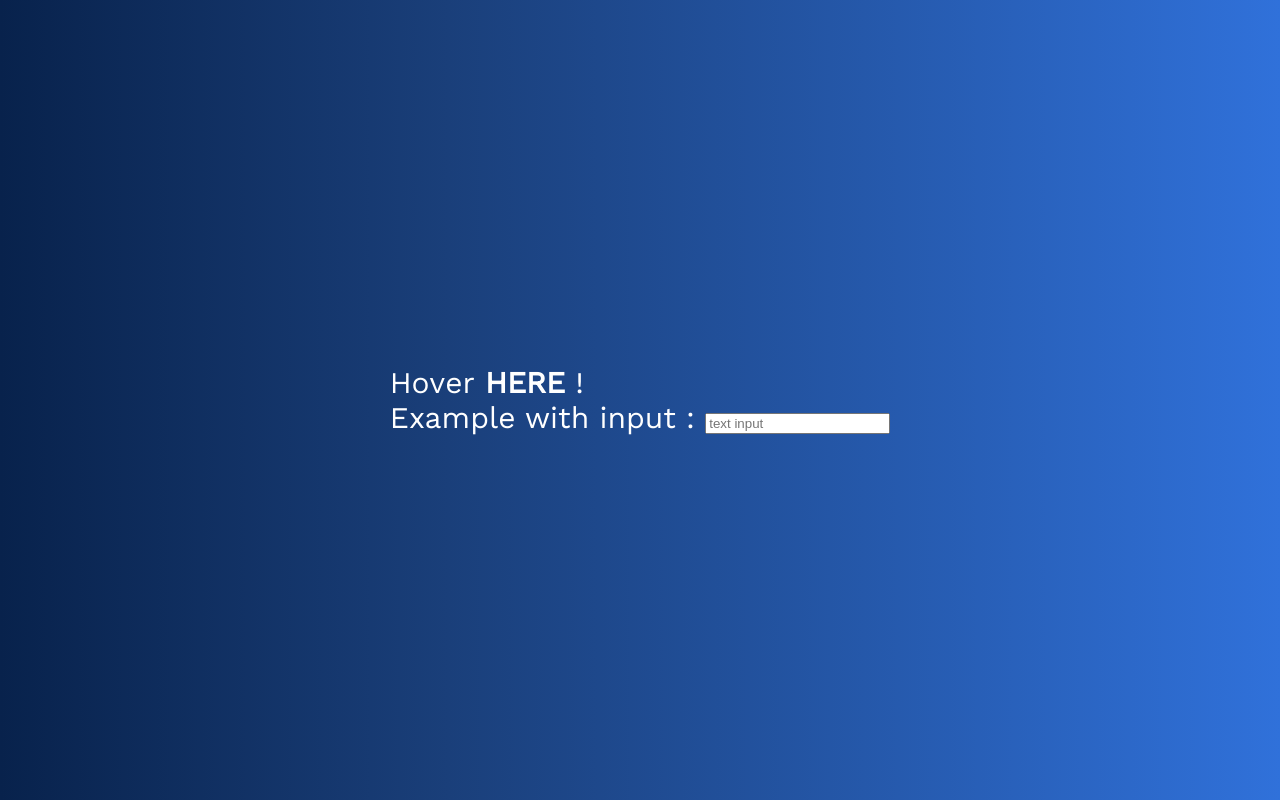
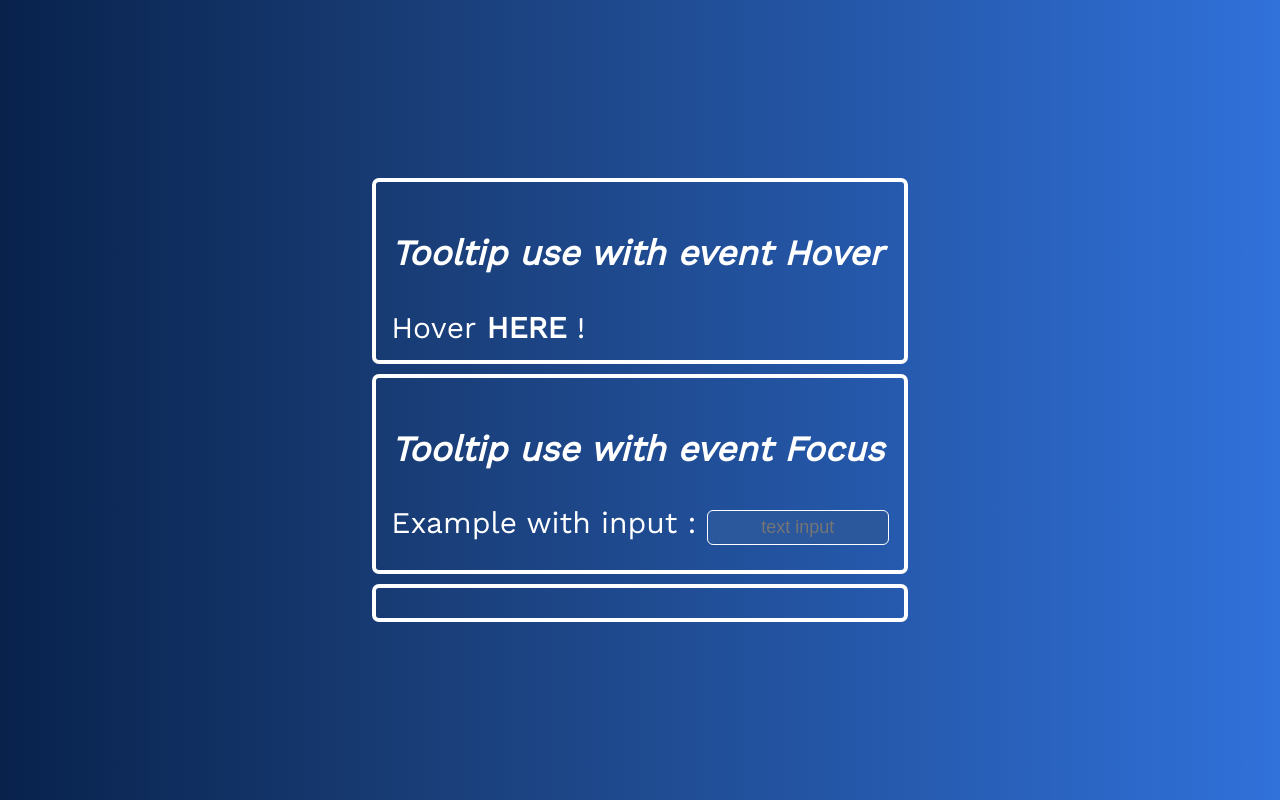
Before and after one commit to kandeol/Component-tooltip-react, a React (Create React App) app: page / in a window 1280 px wide. Built offline with nearby package versions, Linux system fonts and the light colour scheme.

Commit message:
modification scss page-test

```diff
--- a/src/sass/page_test.scss
+++ b/src/sass/page_test.scss
@@ -1,3 +1,48 @@
 .page-test {
     display: block;
+    margin: 0px auto;
 }
+
+[class^="section-"],
+[class*=" section-"] {
+    border: 4px solid white;
+    margin: 10px;
+    padding: 15px;
+    border-radius: 7px;
+
+    h3 {
+        font-style: italic;
+    }
+
+    input {
+        display: block;
+        // appearance: none;
+        outline: 0;
+        border: 1px solid white;
+        background-color: #2b579d;
+        width: 150px;
+
+        border-radius: 6px;
+        padding: 6px 15px;
+        margin: 0 auto 10px auto;
+        // display: block;
+        text-align: center;
+        font-size: 18px;
+
+        color: white;
+
+        transition-duration: 0.25s;
+        font-weight: 300;
+
+        &:hover {
+            background-color: #5981c1;
+        }
+
+        &:focus {
+            background-color: white;
+            width: 300px;
+
+            color: #285eb6;
+        }
+    }
+}
--- a/src/views/PageTest/PageTest.jsx
+++ b/src/views/PageTest/PageTest.jsx
@@ -6,6 +6,7 @@ const PageTest = (params) => {
     return (
         <div className="page-test">
             <div className="section-hover">
+                <h3>Tooltip use with event Hover</h3>
                 <span>
                     Hover&nbsp;
                     <Tooltip
@@ -19,6 +20,7 @@ const PageTest = (params) => {
                 </span>
             </div>
             <div className="section-focus">
+                <h3>Tooltip use with event Focus</h3>
                 <span>Example with input :&nbsp;</span>
                 <Tooltip
                     direction="top"
```
